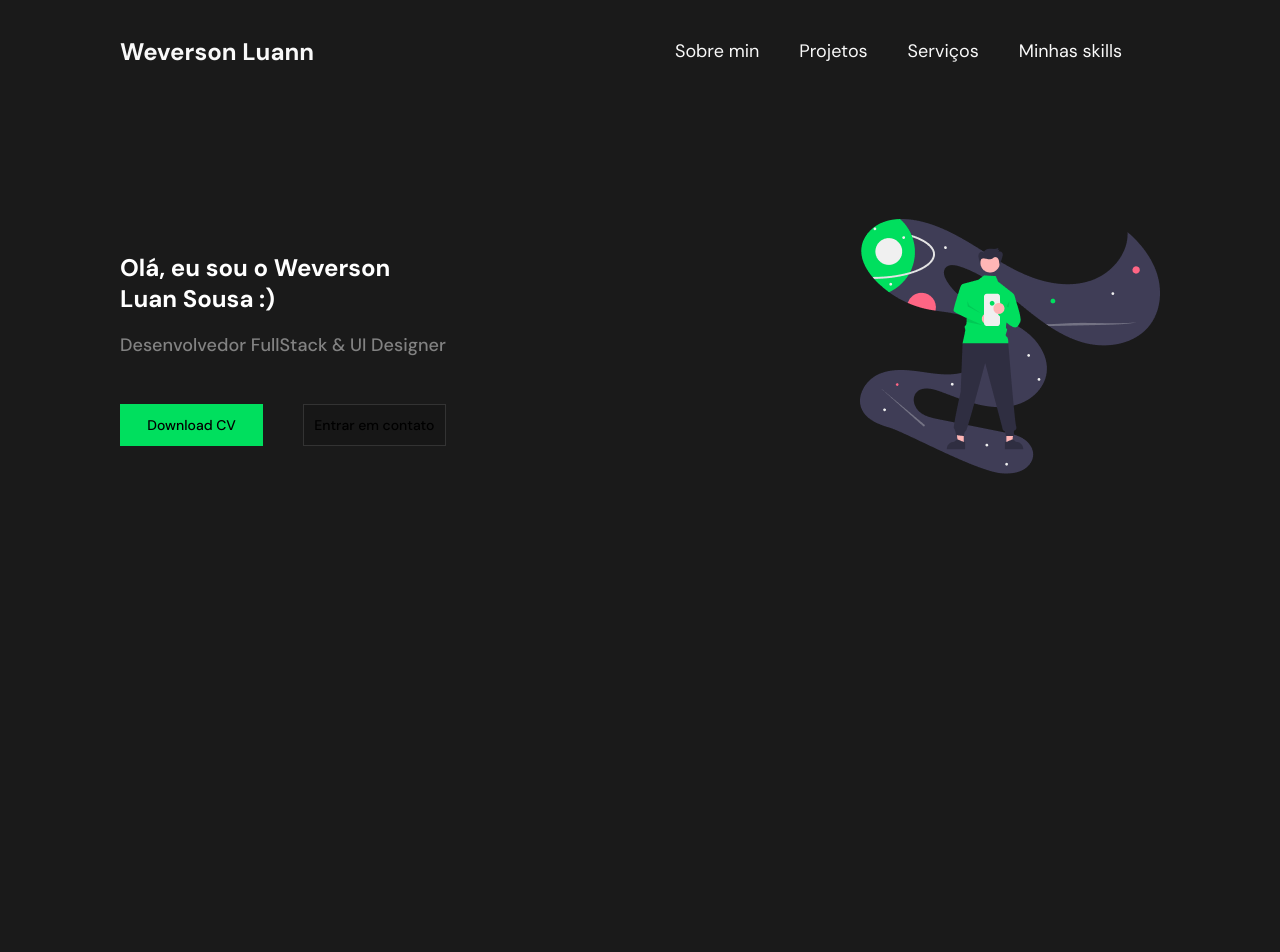
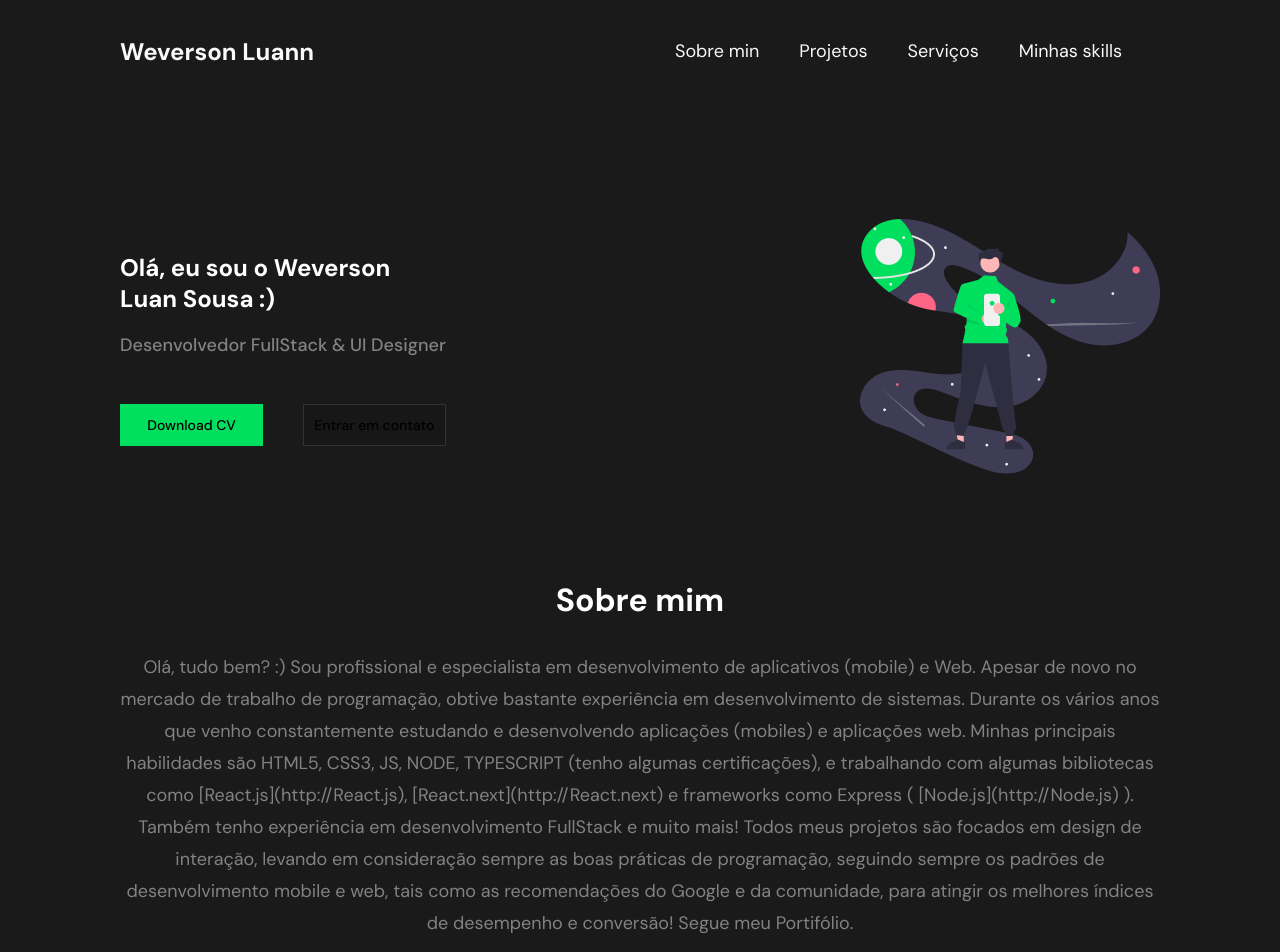
Before and after one commit to Luann-Sousa/Portfolio, a Next.js app in the folder portfolio/: page / in a window 1280 px wide. Shown: the top 952 px of the page. Before the commit the page ends 800 px from the top, so only its background shows below. Built offline with nearby package versions, Linux system fonts and the light colour scheme.

Commit message:
finalizado: Component Section-About

```diff
--- a/portfolio/src/components/SectionAbout/index.tsx
+++ b/portfolio/src/components/SectionAbout/index.tsx
@@ -1,8 +1,26 @@
-import { Container, Title } from "./styles";
+import { Container, Title, TextAbout } from "./styles";
 export function SectionAbout() {
   return (
     <Container>
-      <Title>Hellowrd ProgramadorWL !</Title>
+      <Title> Sobre mim </Title>
+
+      <TextAbout>
+        Olá, tudo bem? :) Sou profissional e especialista em desenvolvimento de
+        aplicativos (mobile) e Web. Apesar de novo no mercado de trabalho de
+        programação, obtive bastante experiência em desenvolvimento de sistemas.
+        Durante os vários anos que venho constantemente estudando e
+        desenvolvendo aplicações (mobiles) e aplicações web. Minhas principais
+        habilidades são HTML5, CSS3, JS, NODE, TYPESCRIPT (tenho algumas
+        certificações), e trabalhando com algumas bibliotecas como
+        [React.js](http://React.js), [React.next](http://React.next) e
+        frameworks como Express ( [Node.js](http://Node.js) ). Também tenho
+        experiência em desenvolvimento FullStack e muito mais! Todos meus
+        projetos são focados em design de interação, levando em consideração
+        sempre as boas práticas de programação, seguindo sempre os padrões de
+        desenvolvimento mobile e web, tais como as recomendações do Google e da
+        comunidade, para atingir os melhores índices de desempenho e conversão!
+        Segue meu Portifólio.
+      </TextAbout>
     </Container>
   );
 }
--- a/portfolio/src/components/SectionAbout/styles.ts
+++ b/portfolio/src/components/SectionAbout/styles.ts
@@ -1,4 +1,30 @@
 import styled from "styled-components";
 
-export const Container = styled.div``;
-export const Title = styled.p``;
+export const Container = styled.div`
+  width: 100%;
+
+  flex-direction: column;
+  align-items: center;
+  justify-content: center;
+
+  margin-bottom: 100px;
+`;
+export const Title = styled.h2`
+  margin-top: 100px;
+  margin-bottom: 30px;
+
+  font-family: DM Sans;
+  font-style: normal;
+  font-weight: bold;
+  font-size: 32px;
+  line-height: 42px;
+  text-align: center;
+`;
+export const TextAbout = styled.p`
+  font-family: "DM Sans";
+  font-size: 18px;
+  line-height: 32px;
+  text-align: center;
+
+  color: ${({ theme }) => theme.colors.gray_50};
+`;
--- a/portfolio/src/pages/index.tsx
+++ b/portfolio/src/pages/index.tsx
@@ -1,10 +1,12 @@
 import { Header } from "../components/Header";
 import { HeaderSection } from "../components/SectionHeader";
+import { SectionAbout } from "../components/SectionAbout";
 export default function App() {
   return (
     <>
       <Header />
       <HeaderSection />
+      <SectionAbout />
     </>
   );
 }
```
